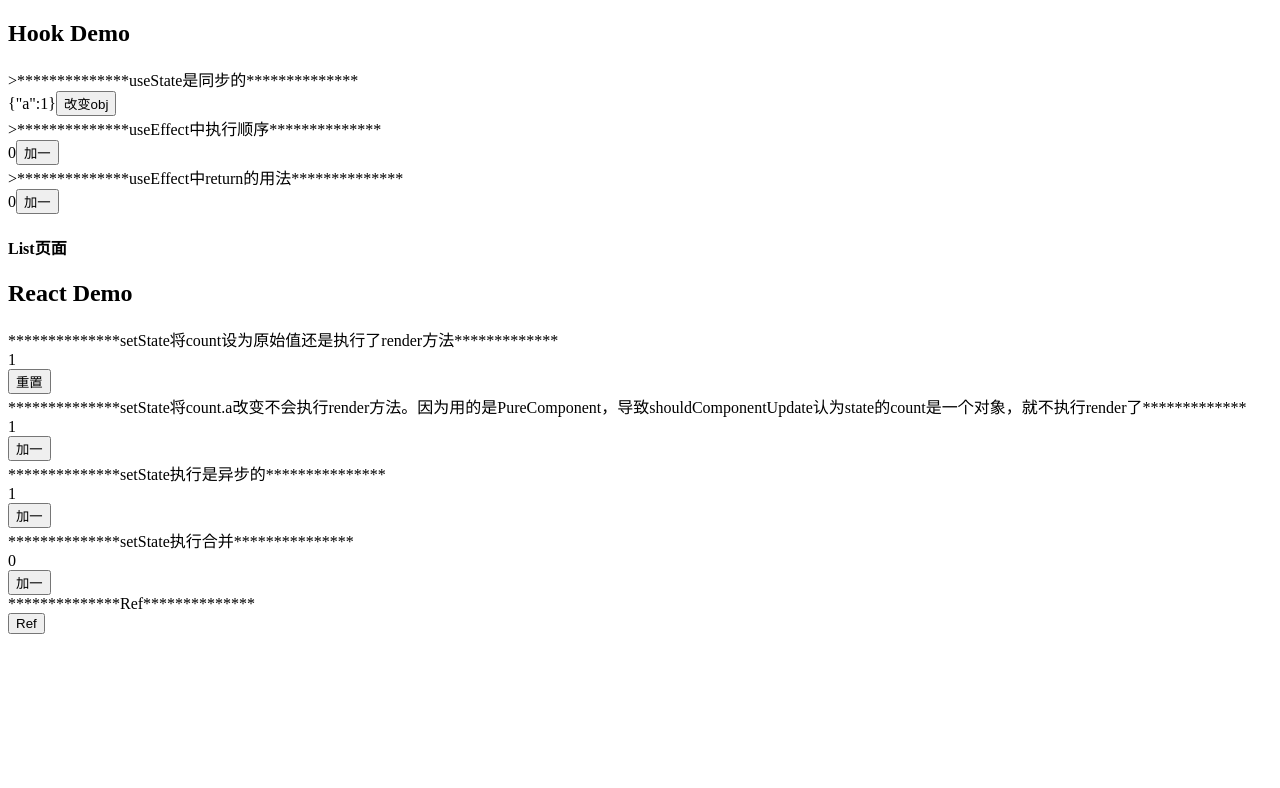
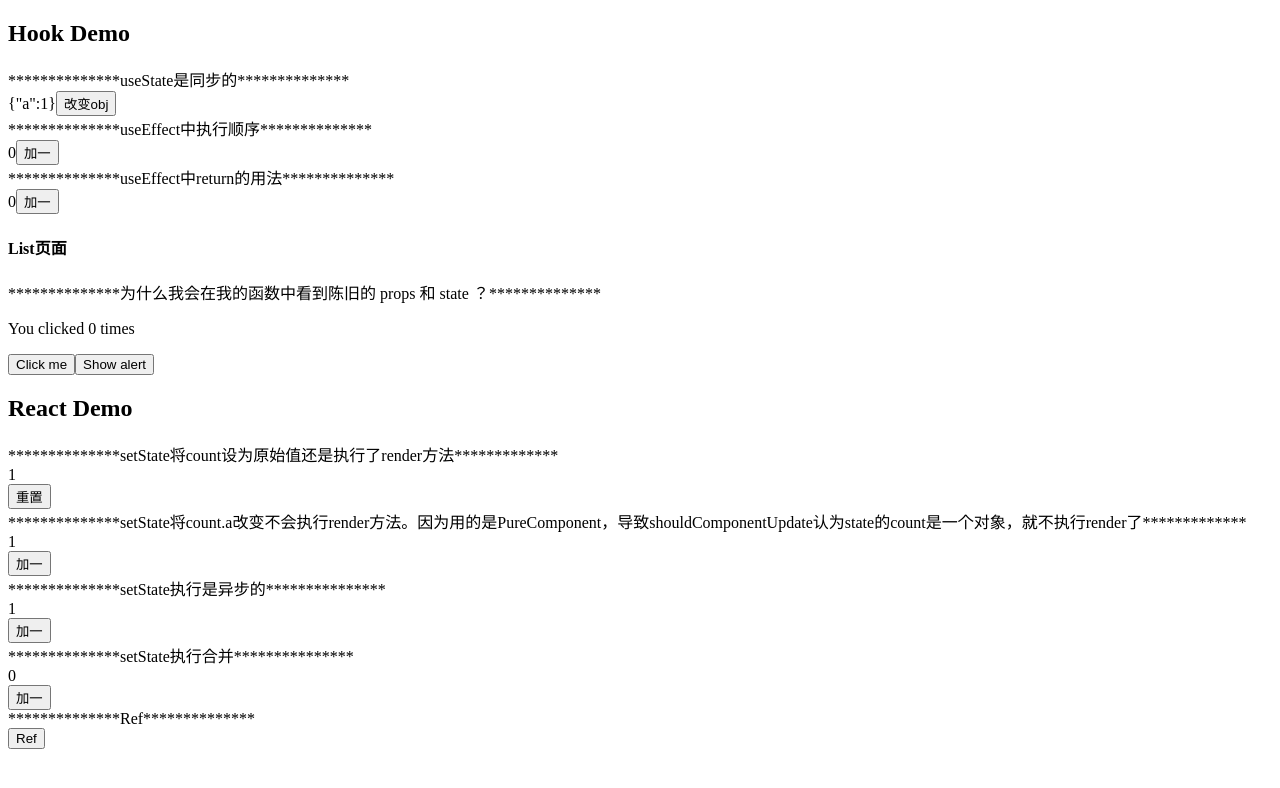
Before and after one commit to mybells/ReactStudy, a React (Create React App) app in the folder React/: page / in a window 1280 px wide. Shown: the top 788 px of the page. Built offline with nearby package versions, Linux system fonts and the light colour scheme.

Commit message:
获取旧值

```diff
--- a/React/src/App.js
+++ b/React/src/App.js
@@ -2,6 +2,7 @@
 import UseStateDemo from './pages/HookStudy/useStateDemo'
 import UseEffectDemo from './pages/HookStudy/useEffectDemo'
 import UseEffectDemo2 from './pages/HookStudy/useEffectDemo2'
+import GetOldValue from './pages/HookStudy/getOldValue'
 import SetStateDemo from './pages/ReactDemo/setStateDemo1'
 import SetStateDemo2 from './pages/ReactDemo/setStateDemo2'
 import SetStateDemo3 from './pages/ReactDemo/setStateDemo3'
@@ -13,13 +14,14 @@
   return (
     <div>
       <h2>Hook Demo</h2>
-      <div>>**************useState是同步的**************</div>
+      <div>**************useState是同步的**************</div>
       <UseStateDemo />
-      <div>>**************useEffect中执行顺序**************</div>
+      <div>**************useEffect中执行顺序**************</div>
       <UseEffectDemo2 />
-      <div>>**************useEffect中return的用法**************</div>
+      <div>**************useEffect中return的用法**************</div>
       <UseEffectDemo />
-
+      <div>**************为什么我会在我的函数中看到陈旧的 props 和 state ？**************</div>
+      <GetOldValue />
       <h2>React Demo</h2>
       <div>**************setState将count设为原始值还是执行了render方法*************</div>
       <SetStateDemo />
--- /dev/null
+++ b/React/src/pages/HookStudy/getOldValue.js
@@ -0,0 +1,29 @@
+import React, { useState, useEffect } from 'react'
+
+function Example() {
+  const [count, setCount] = useState(0);
+
+  function handleAlertClick() {
+    setTimeout(() => {
+      alert('You clicked on: ' + count);
+    }, 3000);
+  }
+
+  return (
+    <div>
+      <p>You clicked {count} times</p>
+      <button onClick={() => setCount(count + 1)}>
+        Click me
+      </button>
+      <button onClick={handleAlertClick}>
+        Show alert
+      </button>
+    </div>
+  );
+}
+/*
+如果你先点击「Show alert」然后增加计数器的计数，那这个 alert 会显示在你点击『Show alert』按钮时的 count 变量。这避免了那些因为假设 props 和 state 没有改变的代码引起问题。
+
+如果你刻意地想要从某些异步回调中读取 最新的 state，你可以用 一个 ref 来保存它，修改它，并从中读取。
+*/
+export default Example
--- a/React/src/pages/HookStudy/useEffectDemo2.js
+++ b/React/src/pages/HookStudy/useEffectDemo2.js
@@ -10,7 +10,13 @@
     }
   })
   console.log('useEffect 外面之后', count)
-
+  useEffect(() => {
+    /* 没有依赖任何变量，不写第二个参数还是默认传入了所有变量，改变触发 */
+    console.log(1)
+    return () => {
+      console.log(2)
+    }
+  })
   return (
     <div>
       {count}
```
